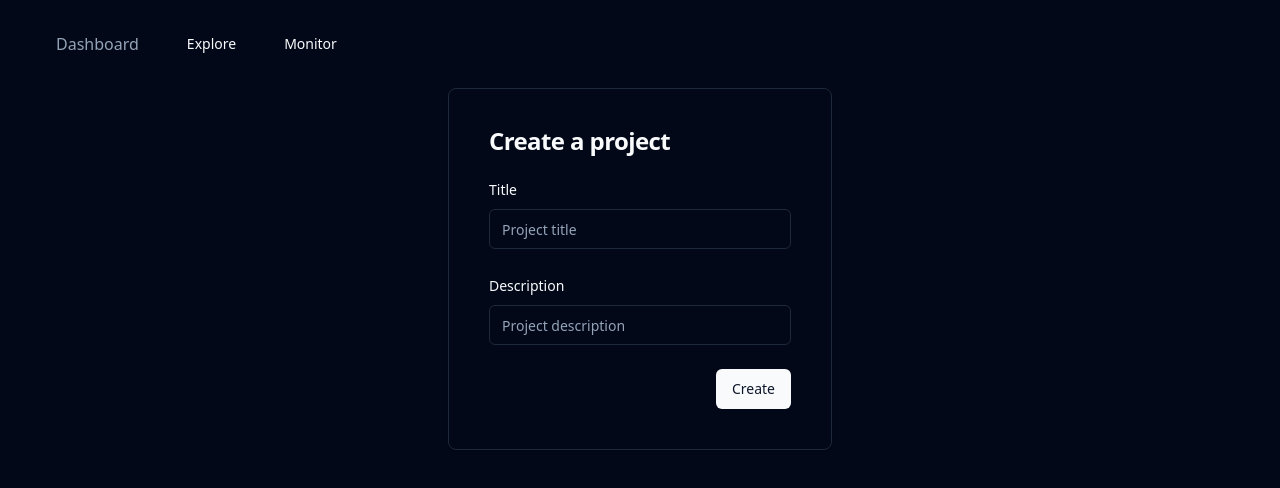
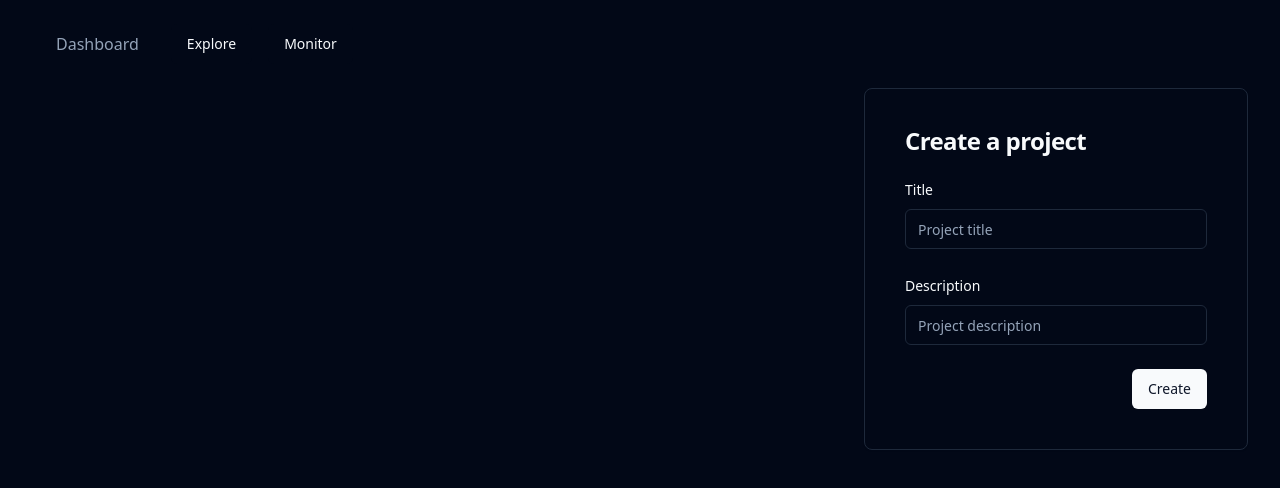
Before and after one commit to JudeDavis1/vocation, a Next.js app in the folder frontend/: page /me/dashboard in a window 1280 px wide. Shown: the top 488 px of the page. Built offline with nearby package versions, Linux system fonts and the light colour scheme; no server answers.

Commit message:
style: project form to the right

```diff
--- a/frontend/app/me/dashboard/components/summary-section.tsx
+++ b/frontend/app/me/dashboard/components/summary-section.tsx
@@ -14,7 +14,7 @@ export function SummarySection() {
   }, []);
 
   return (
-    <div className="sm:p-4 flex justify-center">
+    <div className="sm:p-4 flex justify-end ml-auto">
       <CreateProjectForm />
     </div>
   );
```
